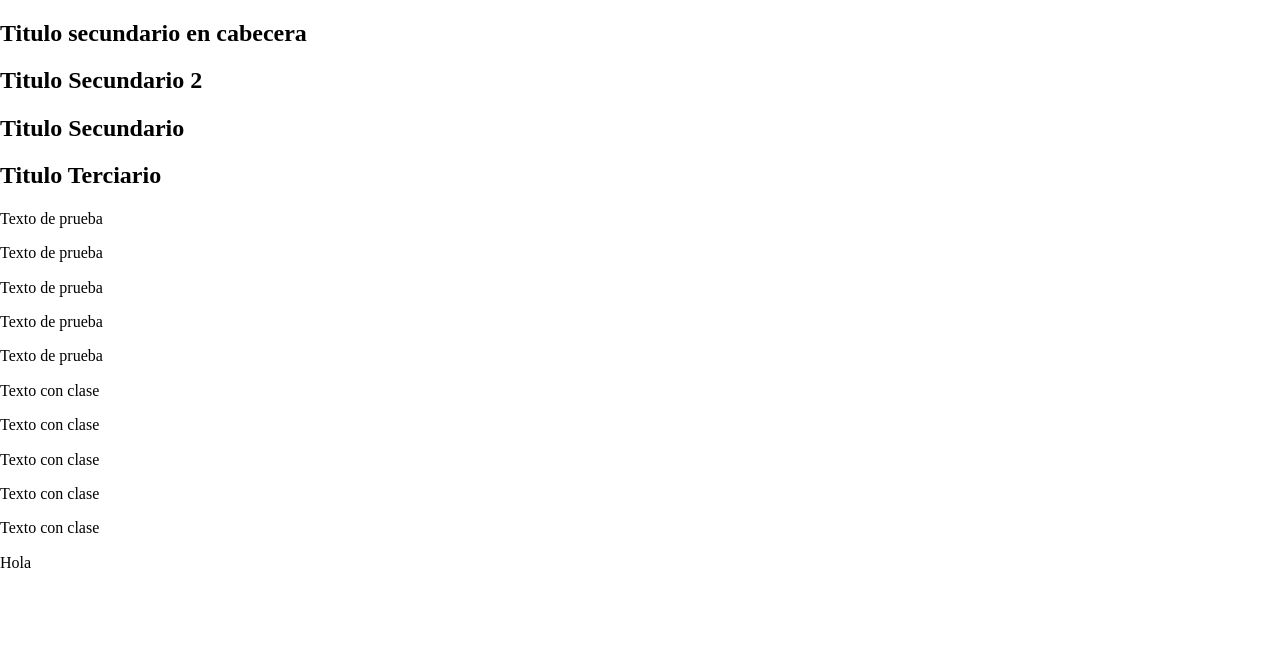
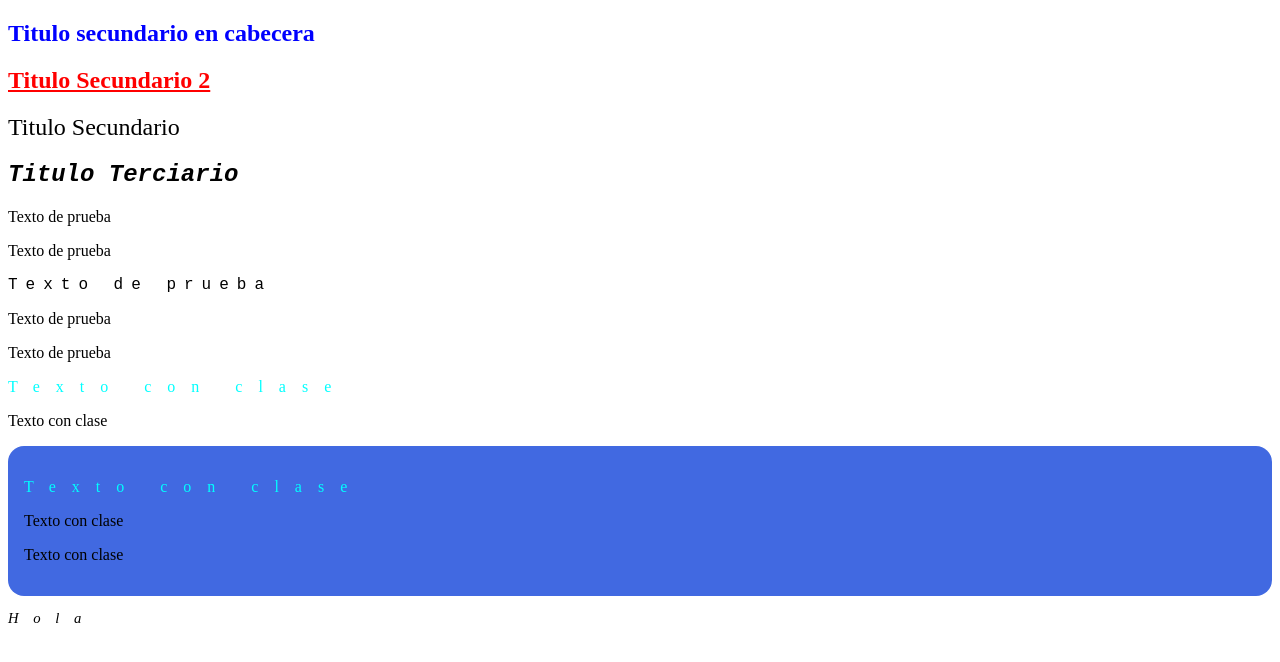
Before and after one commit to armandova19/gittest2, a plain HTML site: page index.html in a window 1280 px wide. Drawn offline with nearby package versions, Linux system fonts and the light colour scheme.

Commit message:
Add files via upload

```diff
--- a/index.html
+++ b/index.html
@@ -3,20 +3,20 @@
 <head>
 	<meta charset="UTF-8">
 	<title>Original</title>
-	<link rel="stylesheet" href="normalize.css">
-	<link rel="stylesheet" href="08 - selectores.css">
+    <link rel="stylesheet" href="styles.css">
+
 	<script src="modernizr-custom.js"></script>
 </head>
 <body>
 	<header>
 		<div>
-			<h2 title="main cabecera otro">Titulo secundario en cabecera</h2>
+			<h2 title="main cabecera otro" id="cabecera">Titulo secundario en cabecera</h2>
 		</div>
 
 	</header>
-	<h2 lang="es-MX">Titulo Secundario 2</h2>
-	<h2 title="otro">Titulo Secundario</h2>
-	<h2 lang="es-ES">Titulo Terciario</h2>
+	<h2 lang="es-MX"class="title_2">Titulo Secundario 2</h2>
+	<h2 title="otro" class="second">Titulo Secundario</h2>
+	<h2 lang="es-ES" class="tres">Titulo Terciario</h2>
 
 
 	<p>Texto de prueba</p>
@@ -25,17 +25,17 @@
 	<p>Texto de prueba</p>
 	<p>Texto de prueba</p>
 
-	<p class="prueba grande">Texto con clase</p>
+	<p class="prueba_grande">Texto con clase</p>
 	<p class="prueba">Texto con clase</p>
 	<div>
 
-		<article>
-			<p class="prueba grande">Texto con clase</p>
+		<article class="article">
+			<p class="prueba_grande">Texto con clase</p>
 			<p class="rojo naranja" id="grisaceo">Texto con clase</p>
 			<p class="prueba">Texto con clase</p>
 		</article>
 
 	</div>
-	<p>Hola</p>
+	<p class="p">Hola</p>
 </body>
 </html>
--- /dev/null
+++ b/styles.css
@@ -0,0 +1,35 @@
+#cabecera{
+  color: blue;
+}
+.title_2{
+  color: red;
+  text-decoration: underline;
+}
+.second{
+  font-weight: lighter;
+}
+.tres{
+  font-family: 'Courier New', Courier, monospace;
+  font-weight: bolder;
+  font-style: italic;
+}
+#azul{
+  font-family: 'Courier New', Courier, monospace;
+  letter-spacing: 0.5em;
+}
+p.prueba_grande{
+  color: aqua;
+  font-weight: lighter;
+  letter-spacing: 1em;
+}
+.article{
+  border: 2em;
+  background-color: royalblue;
+  border-radius: 1em;
+  padding: 1em;
+}
+.p{
+  letter-spacing: 1em;
+  font-size: 2ex;
+  font-style: italic;
+}
```
